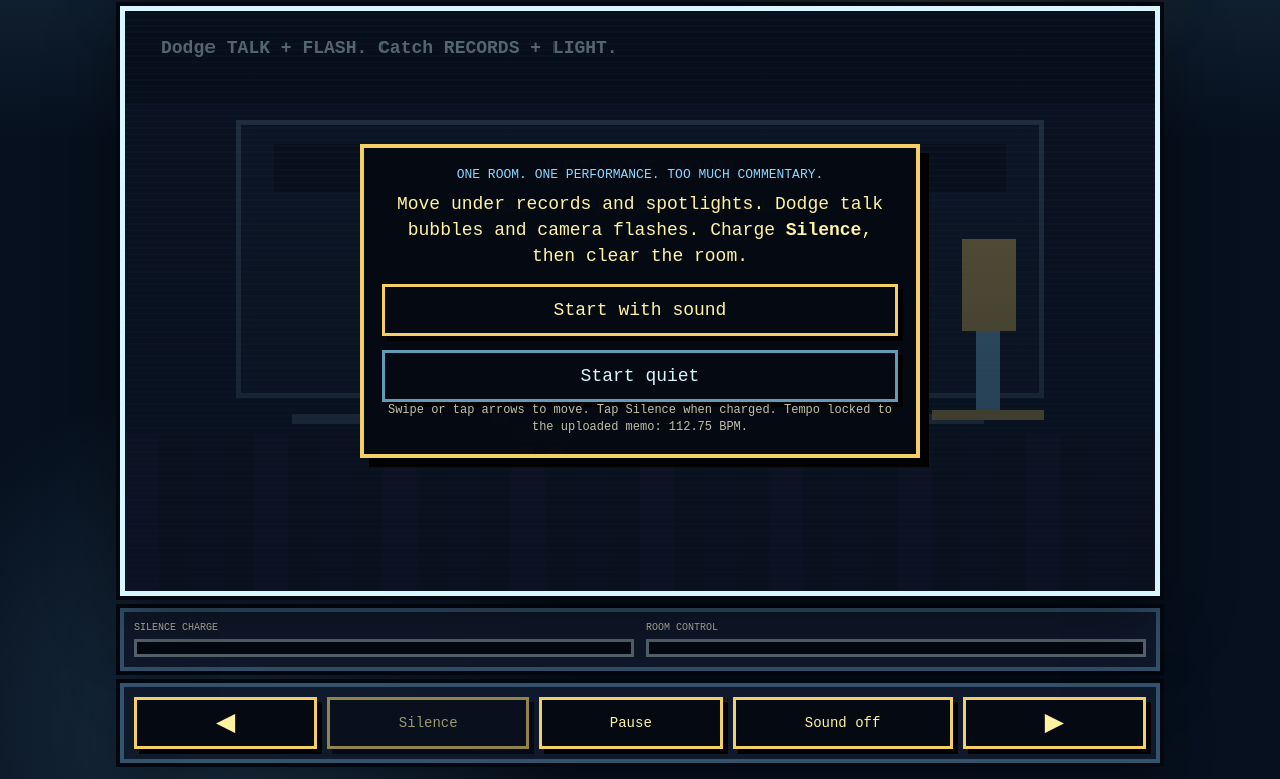
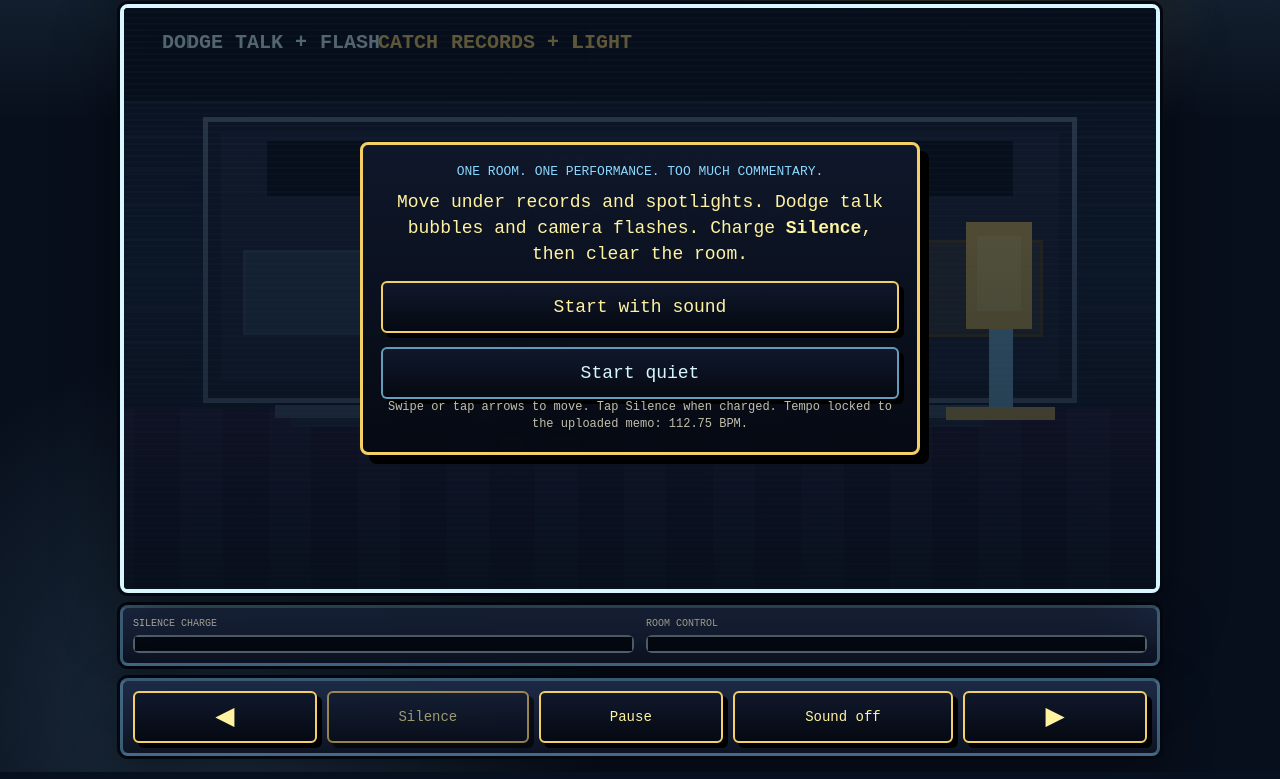
Before and after one commit to phishocoder/iceman-run, a website built with Vite: page index.html in a window 1280 px wide. Shown: the part 130-909 px from the top of the page. Built offline with nearby package versions, Linux system fonts and the light colour scheme; animation ran at ten frames a second.

Commit message:
Shift Janice Room to 64-bit style

```diff
--- a/index.html
+++ b/index.html
@@ -5,7 +5,7 @@
     <meta name="viewport" content="width=device-width, initial-scale=1.0, viewport-fit=cover" />
     <meta
       name="description"
-      content="JANICE ROOM is an original 16-bit arcade game inspired by public context around Drake's Janice STFU video and its Lykke Li sample."
+      content="JANICE ROOM is an original 64-bit arcade game inspired by public context around Drake's Janice STFU video and its Lykke Li sample."
     />
     <link
       rel="icon"
--- a/src/main.ts
+++ b/src/main.ts
@@ -39,12 +39,12 @@
 
 app.innerHTML = `
   <main class="shell">
-    <section class="game-card" aria-label="Janice STFU 16-bit arcade game">
+    <section class="game-card" aria-label="Janice STFU 64-bit arcade game">
       <header class="topbar">
         <div class="brand-block">
           <span class="mark" aria-hidden="true">◆</span>
           <div>
-            <p class="kicker">16-bit private-room arcade</p>
+            <p class="kicker">64-bit private-room arcade</p>
             <h1>JANICE ROOM</h1>
           </div>
         </div>
@@ -58,7 +58,7 @@
       </header>
 
       <div class="stage-wrap">
-        <canvas id="game" width="${WIDTH}" height="${HEIGHT}" aria-label="Playable 16-bit party room game"></canvas>
+        <canvas id="game" width="${WIDTH}" height="${HEIGHT}" aria-label="Playable 64-bit party room game"></canvas>
         <div class="overlay" id="overlay">
           <div class="overlay-panel">
             <p class="episode" id="episodeLabel">One room. One performance. Too much commentary.</p>
@@ -368,37 +368,79 @@
 
 function drawRoom(delta: number): void {
   const pulse = 1 + beatPulse * 0.08;
-  rect(0, 0, WIDTH, HEIGHT, "#101526");
-  rect(0, 0, WIDTH, 92, "#090d18");
-  rect(0, 420, WIDTH, 156, "#16101f");
-  for (let x = 0; x < WIDTH; x += 64) {
-    rect(x, 420, 34, 156, x % 128 === 0 ? "#211833" : "#181124");
+  const wall = ctx.createLinearGradient(0, 0, 0, HEIGHT);
+  wall.addColorStop(0, "#0b1224");
+  wall.addColorStop(0.48, "#18253a");
+  wall.addColorStop(1, "#120d1c");
+  ctx.fillStyle = wall;
+  ctx.fillRect(0, 0, WIDTH, HEIGHT);
+
+  rect(0, 0, WIDTH, 92, "rgba(6, 10, 20, 0.82)");
+  for (let y = 92; y < 410; y += 34) {
+    rect(0, y, WIDTH, 3, "rgba(139, 215, 255, 0.05)");
   }
-  rect(110, 108, 804, 276, "#151f31");
-  stroke(110, 108, 804, 276, "#4a6177", 5);
-  rect(148, 132, 728, 48, "#0c101c");
-  label("PRIVATE ROOM", WIDTH / 2, 145, 26 * pulse, "#8bd7ff", "center");
-  label("KEEP THE PERFORMANCE IN FOCUS", WIDTH / 2, 188, 16, "#f4cf63", "center");
+
+  const floor = ctx.createLinearGradient(0, 398, 0, HEIGHT);
+  floor.addColorStop(0, "#2b1737");
+  floor.addColorStop(1, "#0d0814");
+  ctx.fillStyle = floor;
+  ctx.fillRect(0, 398, WIDTH, 178);
+  for (let x = -120; x < WIDTH + 120; x += 88) {
+    rect(x, 398, 42, 178, x % 176 === 0 ? "rgba(244, 207, 99, 0.08)" : "rgba(139, 215, 255, 0.06)");
+  }
+
+  rect(78, 108, 868, 284, "#172034");
+  rect(96, 124, 832, 246, "#202a42");
+  stroke(78, 108, 868, 284, "#617891", 5);
+  rect(142, 132, 740, 54, "#090d18");
+  label("PRIVATE ROOM", WIDTH / 2, 145, 28 * pulse, "#8bd7ff", "center");
+  label("DIRECT TO CAMERA. KEEP THE ROOM QUIET.", WIDTH / 2, 192, 16, "#f4cf63", "center");
+
+  rect(118, 240, 156, 84, "rgba(139, 215, 255, 0.18)");
+  rect(750, 230, 162, 96, "rgba(244, 207, 99, 0.14)");
+  stroke(118, 240, 156, 84, "#40556d", 3);
+  stroke(750, 230, 162, 96, "#5b4d25", 3);
+
   for (const laneX of lanes) {
-    rect(laneX - 44, 400, 88, 10, laneX === lanes[lane] ? "#f4cf63" : "#52677c");
+    const selected = laneX === lanes[lane];
+    rect(laneX - 60, 394, 120, 12, selected ? "#f4cf63" : "#52677c");
+    rect(laneX - 44, 406, 88, 9, selected ? "#fff3a1" : "#28354a");
   }
-  rect(832, 226, 54, 92, "#f4cf63");
-  rect(846, 318, 24, 84, "#8bd7ff");
-  rect(802, 396, 112, 10, "#f4cf63");
+
+  rect(835, 212, 66, 106, "#f4cf63");
+  rect(846, 226, 44, 74, "#ffe27d");
+  rect(858, 318, 24, 84, "#8bd7ff");
+  rect(816, 396, 108, 12, "#f4cf63");
 }
 
 function drawPlayer(): void {
-  const x = lanes[lane] - 34;
-  const y = 352 + Math.sin(performance.now() / 110) * 3;
-  rect(x + 5, y + 24, 58, 54, "#07090f");
-  rect(x + 12, y + 30, 44, 26, "#1d2536");
-  rect(x + 10, y + 2, 48, 26, "#b77755");
-  rect(x + 8, y, 52, 10, "#05070a");
-  rect(x + 16, y + 12, 14, 6, "#05070a");
-  rect(x + 40, y + 12, 14, 6, "#05070a");
-  rect(x + 8, y + 56, 58, 16, "#f4cf63");
-  rect(x + 17, y + 78, 14, 14, "#d7f6ff");
-  rect(x + 45, y + 78, 14, 14, "#d7f6ff");
+  const x = lanes[lane] - 58;
+  const y = 300 + Math.sin(performance.now() / 120) * 4;
+
+  rect(x + 22, y + 122, 24, 18, "#d7f6ff");
+  rect(x + 74, y + 122, 24, 18, "#d7f6ff");
+  rect(x + 16, y + 84, 34, 44, "#080b13");
+  rect(x + 70, y + 84, 34, 44, "#080b13");
+
+  rect(x + 8, y + 48, 104, 54, "#080b13");
+  rect(x + 18, y + 56, 84, 34, "#1f2d42");
+  rect(x + 16, y + 46, 90, 14, "#f4cf63");
+  rect(x + 34, y + 64, 52, 10, "#fff3a1");
+
+  rect(x + 24, y + 6, 72, 54, "#b77755");
+  rect(x + 18, y, 82, 18, "#12151c");
+  rect(x + 24, y + 15, 16, 18, "#12151c");
+  rect(x + 80, y + 15, 16, 18, "#12151c");
+  rect(x + 26, y + 27, 68, 24, "#21120f");
+  rect(x + 42, y + 20, 14, 7, "#06080d");
+  rect(x + 66, y + 20, 14, 7, "#06080d");
+  rect(x + 52, y + 35, 22, 7, "#f0b68d");
+
+  rect(x + 12, y + 60, 18, 46, "#090d18");
+  rect(x + 92, y + 60, 18, 46, "#090d18");
+  rect(x + 104, y + 92, 30, 10, "#f4cf63");
+  rect(x + 130, y + 88, 18, 18, "#d7f6ff");
+  rect(x + 148, y + 93, 22, 6, "#8bd7ff");
 }
 
 function drawFalling(item: Falling): void {
@@ -430,7 +472,9 @@
 }
 
 function drawGameText(): void {
-  label("Dodge TALK + FLASH. Catch RECORDS + LIGHT.", 36, 28, 18, "#d7f6ff");
+  rect(22, 18, 440, 40, "rgba(5, 9, 18, 0.62)");
+  label("DODGE TALK + FLASH", 38, 25, 20, "#d7f6ff");
+  label("CATCH RECORDS + LIGHT", 252, 25, 20, "#f4cf63");
   if (silence >= 100) label("SILENCE READY", WIDTH - 40, 28, 24, "#f4cf63", "right");
 }
 
--- a/src/styles.css
+++ b/src/styles.css
@@ -10,8 +10,8 @@
   --gold-soft: #fff3a1;
   --cyan: #8bd7ff;
   --ice: #d7f6ff;
-  --ink: #06101e;
-  --panel: #101a2d;
+  --ink: #080f1c;
+  --panel: #162037;
   --line: rgba(215, 246, 255, 0.34);
   --danger: #ff5f79;
 }
@@ -44,10 +44,10 @@
   place-items: start center;
   padding: max(14px, env(safe-area-inset-top)) 12px max(16px, env(safe-area-inset-bottom));
   background:
-    linear-gradient(180deg, rgba(139, 215, 255, 0.14), transparent 30%),
-    radial-gradient(circle at 74% 10%, rgba(244, 207, 99, 0.18), transparent 20%),
-    radial-gradient(circle at 18% 94%, rgba(139, 215, 255, 0.16), transparent 26%),
-    #06101e;
+    linear-gradient(180deg, rgba(139, 215, 255, 0.16), transparent 28%),
+    radial-gradient(circle at 74% 10%, rgba(244, 207, 99, 0.22), transparent 22%),
+    radial-gradient(circle at 18% 94%, rgba(139, 215, 255, 0.16), transparent 28%),
+    #080f1c;
 }
 
 .game-card {
@@ -59,9 +59,10 @@
 .topbar,
 .controls,
 .meter-row {
-  border: 4px solid rgba(139, 215, 255, 0.3);
-  background: rgba(16, 26, 45, 0.94);
-  box-shadow: 0 0 0 4px #030810, 0 18px 50px rgba(0, 0, 0, 0.4);
+  border: 3px solid rgba(139, 215, 255, 0.36);
+  border-radius: 8px;
+  background: linear-gradient(180deg, rgba(31, 44, 72, 0.96), rgba(13, 19, 34, 0.96));
+  box-shadow: 0 0 0 3px #030810, 0 18px 50px rgba(0, 0, 0, 0.44);
 }
 
 .topbar {
@@ -83,7 +84,8 @@
   place-items: center;
   width: 54px;
   height: 54px;
-  border: 4px solid var(--gold);
+  border: 3px solid var(--gold);
+  border-radius: 6px;
   color: var(--gold);
   background: #050912;
   box-shadow: 5px 5px 0 #000;
@@ -103,7 +105,7 @@
   line-height: 0.88;
   letter-spacing: 0;
   white-space: nowrap;
-  text-shadow: 5px 5px 0 #000;
+  text-shadow: 4px 4px 0 #000, 0 0 18px rgba(244, 207, 99, 0.18);
 }
 
 .stat-grid {
@@ -117,8 +119,9 @@
   gap: 2px;
   min-height: 58px;
   padding: 8px 6px;
-  border: 3px solid rgba(244, 207, 99, 0.48);
-  background: #050912;
+  border: 2px solid rgba(244, 207, 99, 0.52);
+  border-radius: 6px;
+  background: linear-gradient(180deg, #0a0f1d, #050912);
   text-align: center;
   box-shadow: 4px 4px 0 #000;
 }
@@ -140,9 +143,10 @@
 
 .stage-wrap {
   position: relative;
-  border: 5px solid var(--ice);
-  background: #06101e;
-  box-shadow: 0 0 0 4px #030810, 0 24px 66px rgba(0, 0, 0, 0.48);
+  border: 4px solid var(--ice);
+  border-radius: 8px;
+  background: #080f1c;
+  box-shadow: 0 0 0 3px #030810, 0 24px 66px rgba(0, 0, 0, 0.48);
   overflow: hidden;
 }
 
@@ -173,8 +177,9 @@
 .overlay-panel {
   width: min(560px, 100%);
   padding: 18px;
-  border: 4px solid var(--gold);
-  background: rgba(5, 9, 18, 0.96);
+  border: 3px solid var(--gold);
+  border-radius: 8px;
+  background: linear-gradient(180deg, rgba(15, 23, 42, 0.98), rgba(5, 9, 18, 0.98));
   text-align: center;
   box-shadow: 9px 9px 0 #000;
 }
@@ -208,9 +213,9 @@
 #quietBtn,
 .controls button {
   min-height: 52px;
-  border: 3px solid var(--gold);
-  border-radius: 0;
-  background: #050912;
+  border: 2px solid var(--gold);
+  border-radius: 6px;
+  background: linear-gradient(180deg, #10182b, #050912);
   color: var(--gold-soft);
   cursor: pointer;
   box-shadow: 5px 5px 0 #000;
@@ -243,7 +248,8 @@
 progress {
   width: 100%;
   height: 18px;
-  border: 3px solid rgba(215, 246, 255, 0.4);
+  border: 2px solid rgba(215, 246, 255, 0.4);
+  border-radius: 6px;
   background: #050912;
 }
 
@@ -324,11 +330,11 @@
   }
 
   .kicker {
-    font-size: 10px;
+    font-size: 9px;
   }
 
   h1 {
-    font-size: clamp(30px, 11vw, 46px);
+    font-size: clamp(28px, 10vw, 43px);
     white-space: normal;
   }
 
```
Also changed, not shown: RESEARCH.md (+1 -1 lines), README.md.
